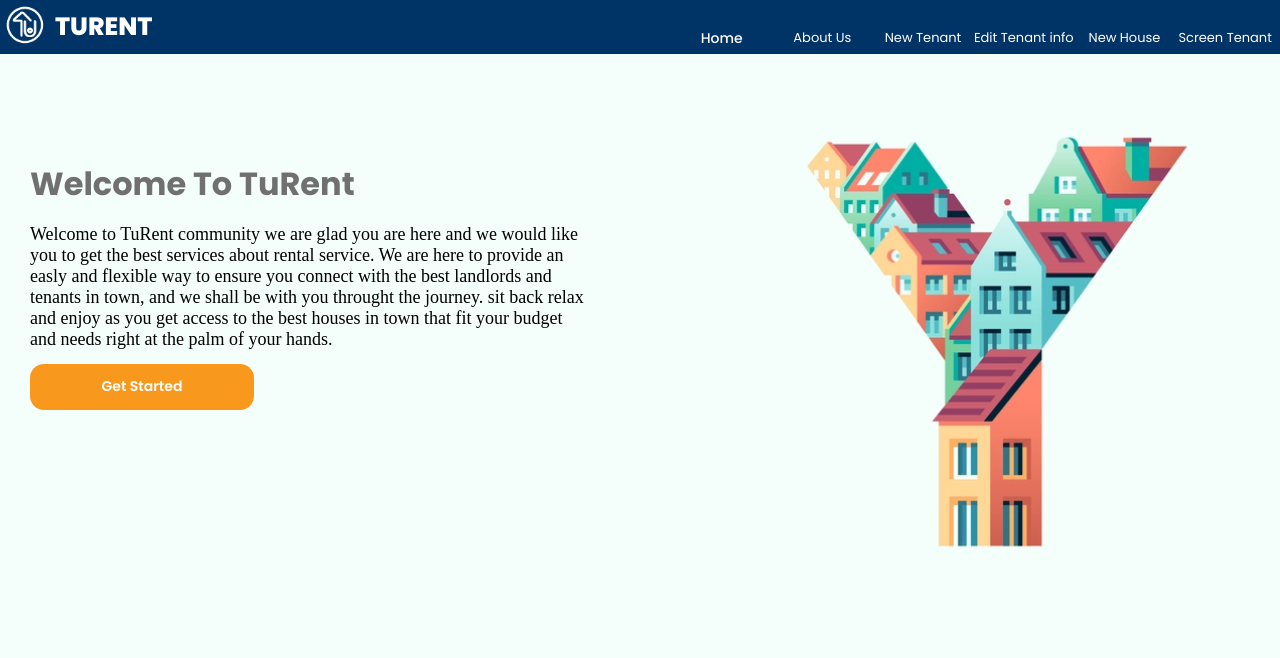
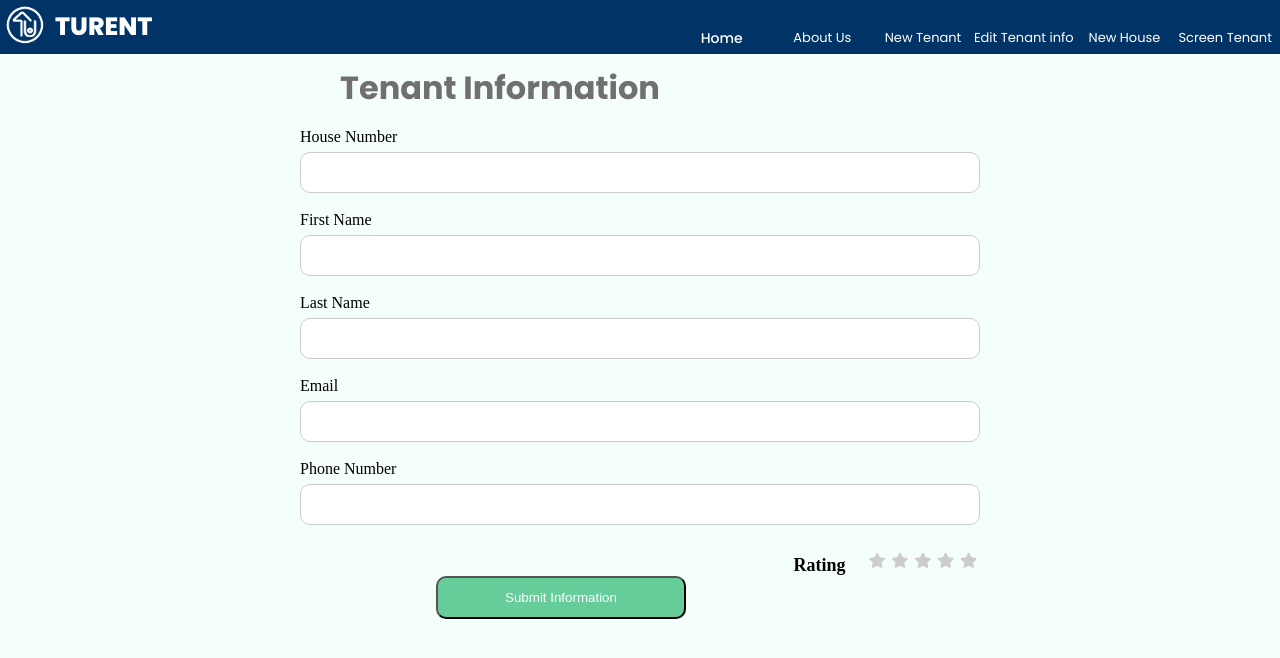
Before and after one commit to Laban254/TuRent_community, a Flask app: page / in a window 1280 px wide. Shown: the top 658 px of the page. Run offline with Flask 2, Linux system fonts and the light colour scheme.

Commit message:
added tenant_information.html template with it's css

```diff
--- a/app/static/css/base.css
+++ b/app/static/css/base.css
@@ -126,3 +126,69 @@ button{
 p{
     font-size: 18px;
 }
+
+/*tenant information*/
+form.tenant_information {
+    margin-top: 10px;
+    margin-left: 300px;
+    margin-right: 300px;
+}
+
+.heading {
+    text-align: center;
+    width: 400px;
+}
+
+input[type="text"],
+input[type="email"],
+input[type="tel"] {
+    width: 100%;
+    padding: 12px;
+    border-radius: 10px;
+    border: 1px solid #ccc;
+    box-sizing: border-box;
+    margin-top: 6px;
+}
+
+input[type="submit"] {
+    border-radius: 10px;
+    width: 250px;
+    margin-left: 20%;
+    padding: 12px 20px;
+    background-color: #66CC99;
+    color: white;
+}
+
+.rating {
+    display: flex;
+    flex-direction: row-reverse;
+    align-content: left;
+    align-items: left;
+    margin-top: 10px;
+    margin-right: 0%;
+
+}
+
+.rating input[type="radio"] {
+    display: none;
+}
+
+.rating label {
+    cursor: pointer;
+    font-size: 15px;
+    color: #ccc;
+    margin: 0 3px;
+    display: inline-block;
+}
+
+.rating label:hover,
+.rating label:hover ~ label,
+.rating input[type="radio"]:checked ~ label {
+    color: #0c0c0c;
+}
+
+.rate {
+    margin-right: 20px;
+    margin-top: 2px;
+    font-weight: bold;
+}
--- /dev/null
+++ b/app/templates/tenant_information.html
@@ -0,0 +1,43 @@
+{%extends 'base.html'%}
+
+{% block content%}
+
+<form class="tenant_information">
+    <div class="heading">
+        <h1>Tenant Information</h1>
+    </div>
+
+    <label for="houseNumber">House Number</label><br>
+    <input type="text" id="houseNumber" name="houseNumber" required><br><br>
+
+    <label for="firstName">First Name</label><br>
+    <input type="text" id="firstName" name="firstName" required><br><br>
+
+    <label for="lastName">Last Name</label><br>
+    <input type="text" id="lastName" name="lastName" required><br><br>
+
+    <label for="email">Email</label><br>
+    <input type="email" id="email" name="email" required><br><br>
+
+    <label for="phoneNumber">Phone Number</label><br>
+    <input type="tel" id="phoneNumber" name="phoneNumber" required><br><br>
+
+    <div class="rating">
+
+        <input type="radio" id="star1" name="rating" value="1" required>
+        <label for="star1"><i class="fas fa-star"></i></label>
+        <input type="radio" id="star2" name="rating" value="2">
+        <label for="star2"><i class="fas fa-star"></i></label>
+        <input type="radio" id="star3" name="rating" value="3">
+        <label for="star3"><i class="fas fa-star"></i></label>
+        <input type="radio" id="star4" name="rating" value="4">
+        <label for="star4"><i class="fas fa-star"></i></label>
+        <input type="radio" id="star5" name="rating" value="5">
+        <label for="star5"><i class="fas fa-star"></i></label>
+        <p class="rate">Rating</p>
+    </div>
+
+    <input type="submit" value="Submit Information">
+</form>
+
+{%endblock%}
--- a/app/views.py
+++ b/app/views.py
@@ -31,9 +31,8 @@ def load_user(user_id):
 
 
 @app.route("/")
-@app.route("/home")
 def turent_home():
-    return render_template("home.html")
+    return render_template("tenant_information.html")
 
 # ...
 
```
